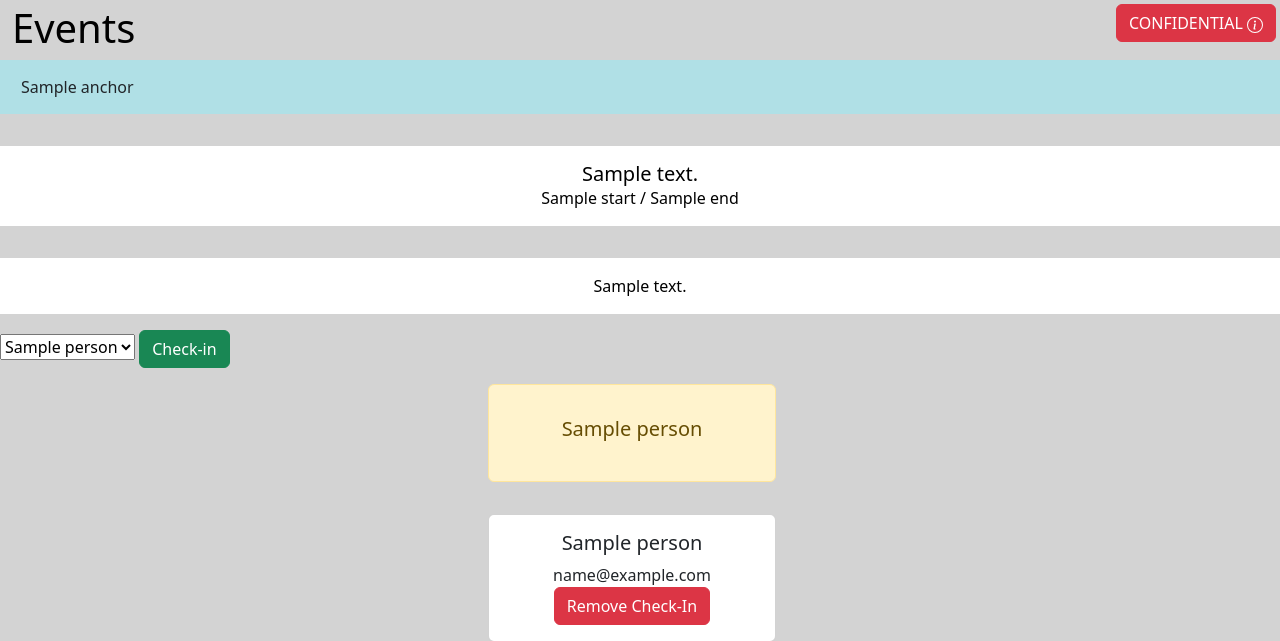
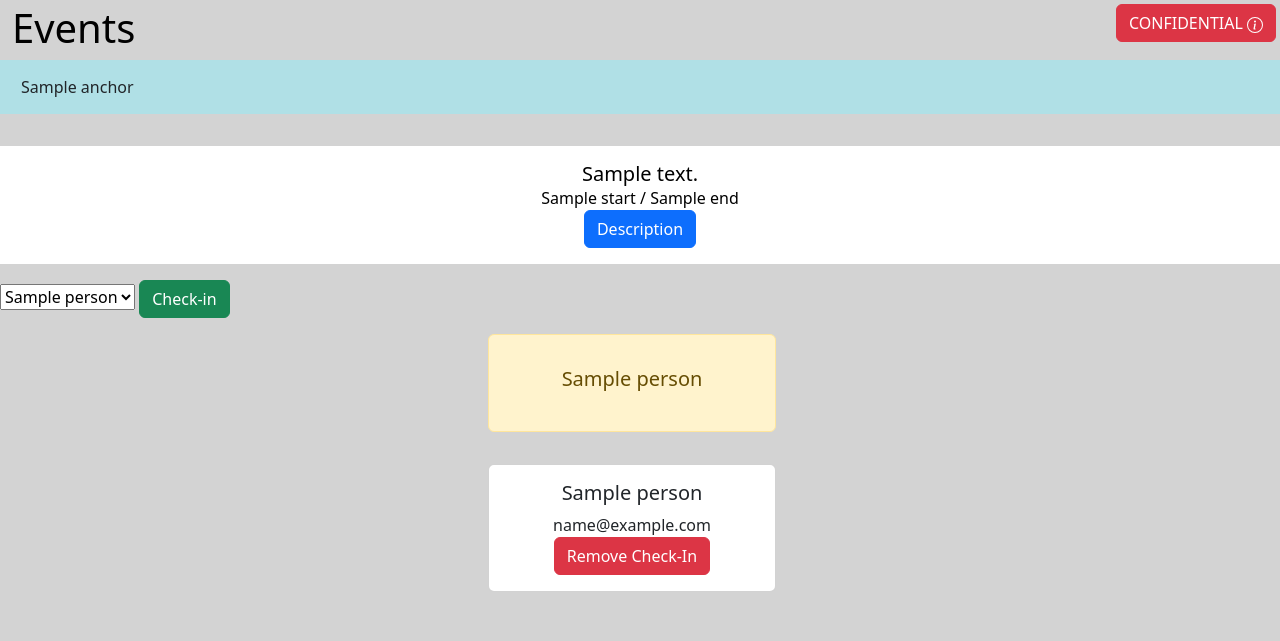
Before and after one commit to MakeFixHack/subwaive, a Django app: template subwaive/subwaive/templates/subwaive/event/event-details.html in a window 1280 px wide. Shown: the part 56-697 px from the top of the page. Run offline with Django 4.2, Linux system fonts and the light colour scheme; the template is opened without the code that fills it: most values are stand-ins (such as "Sample title", 1, 10 or a date in 2020); parts of the project's set-up code (start-up, migrations or seed data) failed here and were passed over.

Commit message:
Collapse description by deafult

```diff
--- a/subwaive/subwaive/templates/subwaive/event/event-details.html
+++ b/subwaive/subwaive/templates/subwaive/event/event-details.html
@@ -13,9 +13,13 @@
     <h5 class="card-title">{{ event.summary }}</h5>
 
     <div>{{ event.start }} / {{ event.end }}</div>
+
+    <button class="btn btn-primary" type="button" data-bs-toggle="collapse" data-bs-target="#collapseExample" aria-expanded="false" aria-controls="collapseExample">
+        Description
+    </button>
 </div>
 
-<div class="section section-heading">
+<div class="section section-heading collapse" id="collapseExample">
     <div>{{ event.description }}</div>
 </div>
 
```
